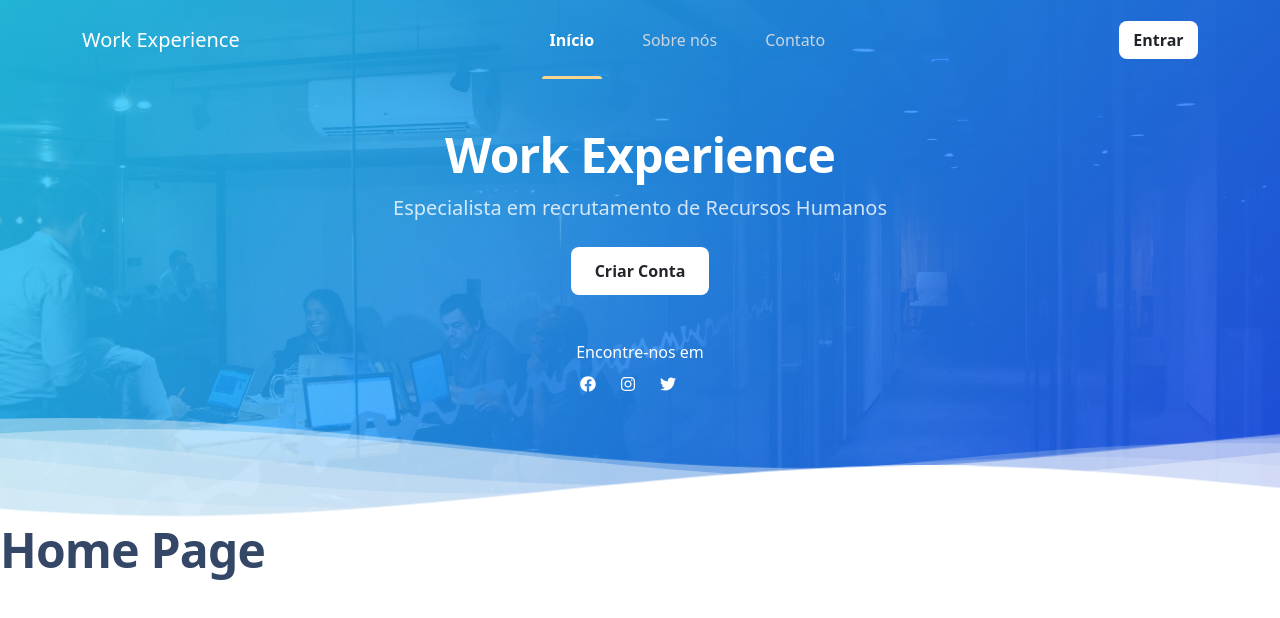
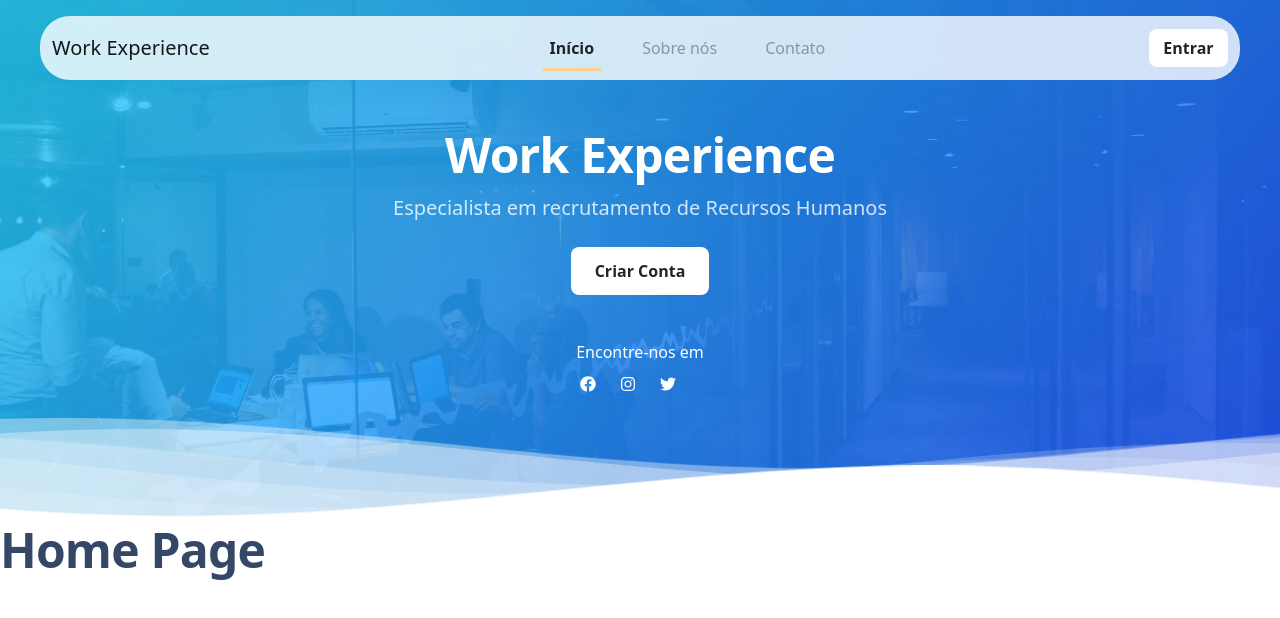
Before and after one commit to theovictor/work-experience, a React (Create React App) app: page /home in a window 1280 px wide. Shown: the top 618 px of the page. Built offline with nearby package versions, Linux system fonts and the light colour scheme; the HTML template or start-up script is replaced by a standard one.

Commit message:
edit navbar css

```diff
--- a/src/components/Navbar/index.js
+++ b/src/components/Navbar/index.js
@@ -6,13 +6,14 @@ export function MainNavbar() {
 
   return (
     <>
-      <Navbar collapseOnSelect expand="sm" fixed="top" variant="dark">
-        <Container>
+      <div className={styles.navContent}>
+        <Navbar collapseOnSelect expand="lg">
+          <Container fluid>
             <Navbar.Brand>Work Experience</Navbar.Brand>
             <Navbar.Toggle aria-controls="responsive-navbar-nav" />
             <Navbar.Collapse id="responsive-navbar-nav">
               <Nav className="m-auto">
-              <NavLink to="/home" className={isActive => styles.active + (!isActive ? "unselected" : '')}>Início</NavLink>
+                <NavLink to="/home" className={isActive => `ml-2 ${styles.active}` + (!isActive ? "unselected" : '')}>Início</NavLink>
                 <NavLink to="/about" className={isActive => styles.active + (!isActive ? "unselected" : '')}>Sobre nós</NavLink>
                 <NavLink to="/contact" className={isActive => styles.active + (!isActive ? "unselected" : '')}>Contato</NavLink>
               </Nav>
@@ -22,6 +23,7 @@ export function MainNavbar() {
             </Navbar.Collapse>
           </Container>
         </Navbar>
+      </div>
     </>
   );
 }
--- a/src/components/Navbar/styles.module.scss
+++ b/src/components/Navbar/styles.module.scss
@@ -1,26 +1,39 @@
+.navContent {
   nav {
-  height: 5rem;
+    position: fixed!important;
+    // height: 4rem;
+    padding-top: 0.5rem!important;
+    padding-bottom: 0.5rem!important;
+    margin-top: 1rem!important;
+    margin-bottom: 1rem!important;
+    margin-right: 2.5rem!important;
+    margin-left: 2.5rem!important;
+    top: 0!important;
+    right: 0!important;
+    left: 0!important;
+    backdrop-filter: saturate(100%) blur(30px);
+    background-color: rgba(255, 255, 255, 0.8)!important;
+    border-radius: 30px;
+    z-index: 1030;
 
     a {
       display: inline-block;
       position: relative;
       padding: 0 0.5rem;
-    height: 5rem;
-    line-height: 5rem;
+      height: 3rem;
+      line-height: 3rem;
       text-decoration: none;
-    color: var(--gray-300);
+      color: var(--gray-dark-400);
       transition: color 0.2s;
-
-    & + a {
-      margin-left: 2rem;
-    }
+      margin-right: 1rem;
+      margin-left: 1rem;
 
       &:hover {
-      color: var(--white);
+        color: var(--black);
       }
 
       &.active {
-      color: var(--white);
+        color: var(--black);
         font-weight: bold;
       }
 
@@ -51,3 +64,4 @@ nav {
       }
     }
   }
+}
--- a/src/styles/global.scss
+++ b/src/styles/global.scss
@@ -18,6 +18,7 @@
   --white: #FFFFFF;
   --gray: #6c757d;
   --gray-300: #CBD5E0;
+  --gray-dark-400: #8995a1;
   --gray-dark: #343a40;
   --primary: #cb0c9f;
   --secondary: #8392AB;
```
Lines whose indentation alone changed are shown as unchanged.
